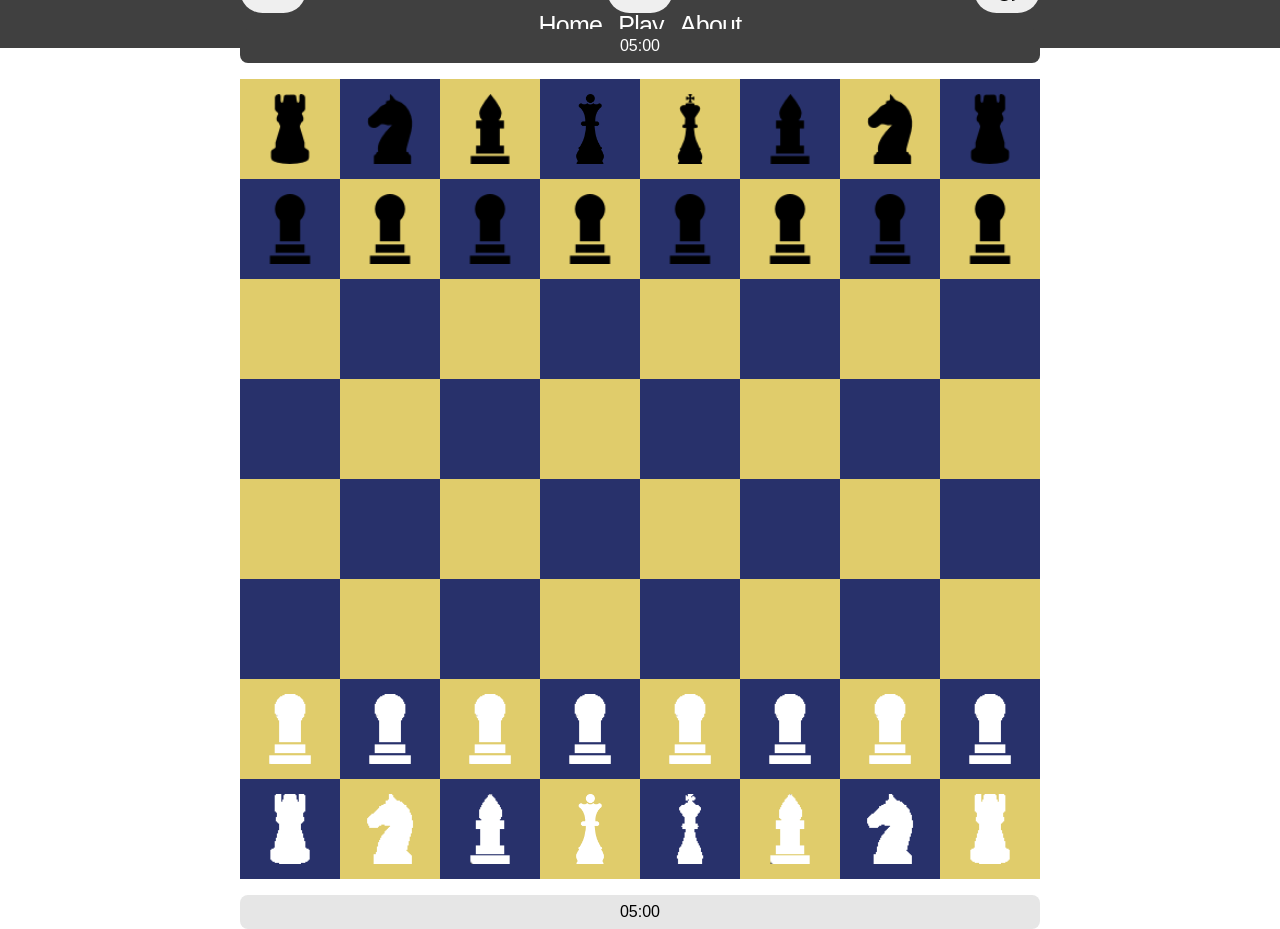
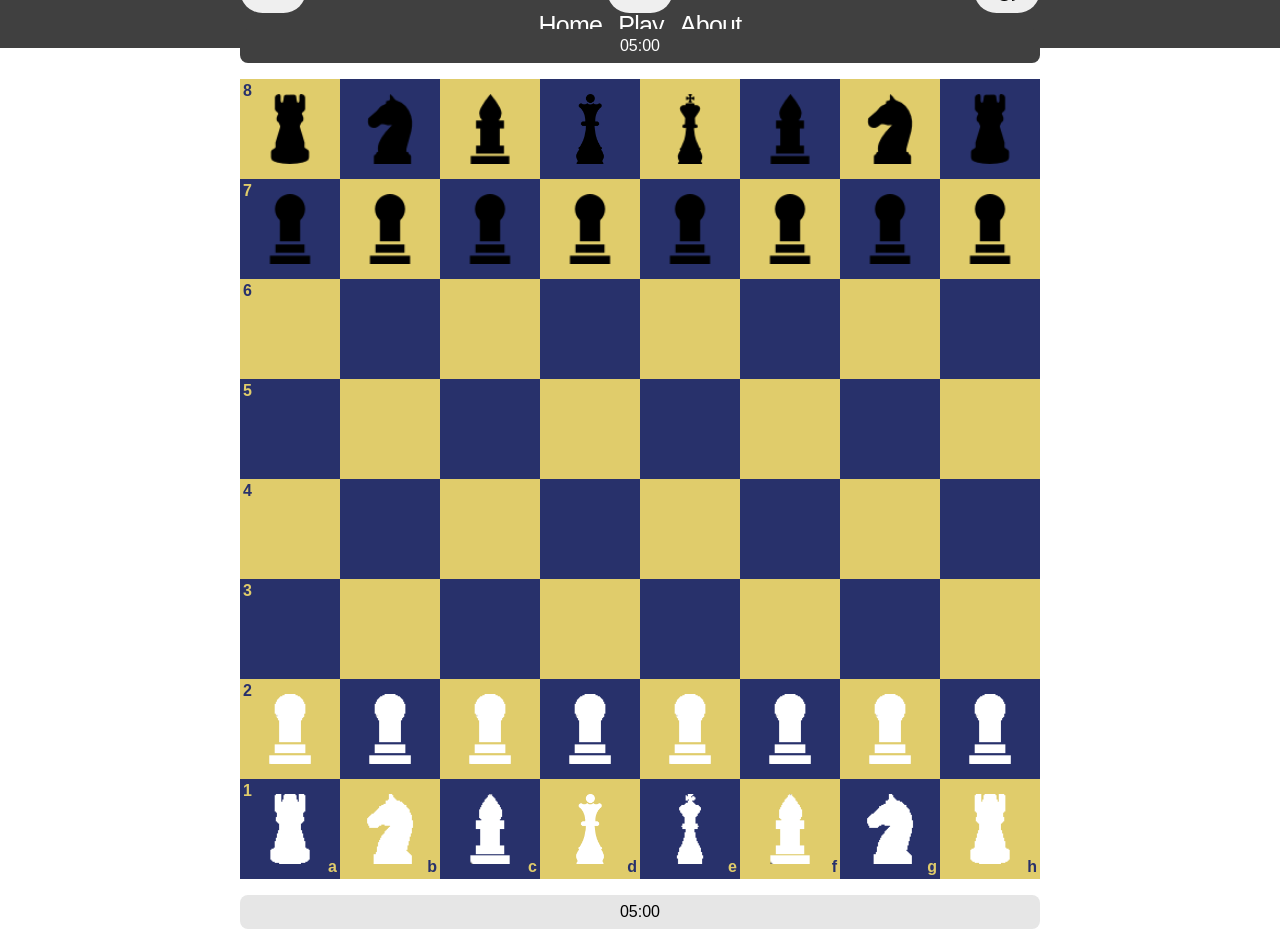
Before and after one commit to Antonzo/magic-chess, a React (Create React App) app: page /room in a window 1280 px wide. Built offline with nearby package versions, Linux system fonts and the light colour scheme.

Commit message:
small logic changes

```diff
--- a/src/components/game/CellComponent.scss
+++ b/src/components/game/CellComponent.scss
@@ -13,4 +13,15 @@
     max-height: 25px;
     max-width: 25px;
   }
+
+  &__label {
+    &--number {
+      top: 3px;
+      left: 3px;
+    }
+    &--letter {
+      bottom: 3px;
+      right: 3px;
+    }
+  }
 }
--- a/src/components/game/CellComponent.tsx
+++ b/src/components/game/CellComponent.tsx
@@ -1,6 +1,8 @@
 import React, {FC, useEffect, useState} from 'react'
 import {Cell} from "models/Cell"
+import {indexToChessLetter, indexToChessNumber} from "utils/mappings"
 import "components/game/CellComponent.scss"
+import {Colors} from "../../models/Colors";
 
 interface CellProps {
     cell: Cell
@@ -23,22 +25,27 @@ const CellComponent: FC<CellProps> = ({cell, selected, click}) => {
         }
     }, [cell])
 
-    function getColorClass() {
+    const colorClass= (function () {
         if (cellAvailable && cellFigure)
-            return 'bg-color-chess-available'
+            return 'color-chess-available'
         if (selected)
-            return 'bg-color-chess-selected'
-        return `bg-color-chess-${cell.color}`
-    }
+            return 'color-chess-selected'
+        return `color-chess-${cell.color}`
+    })()
+
+    const colorClassOpposite = cell.color === Colors.WHITE ? 'color-chess-black' : 'color-chess-white'
 
 
     return (
         <div
-            className={['cell d-flex justify-center align-center full-width', getColorClass()].join(" ")}
+            className={`cell position-relative d-flex justify-center align-center full-width bg-${colorClass}`}
             onClick={() => click(cell)}
         >
             {cellAvailable && !cellFigure && <div className="cell__step-indicator rounded-circle bg-color-chess-selected" />}
-            {cellFigure?.logo && <img className="cell__figure-logo position-relative" src={cellFigure.logo} draggable="false" alt={`${cellFigure.color} ${cellFigure.name} logo`} />}
+            {cellFigure?.logo && <img className="cell__figure-logo position-relative z-1" src={cellFigure.logo} draggable="false" alt={`${cellFigure.color} ${cellFigure.name} logo`} />}
+            {cell.x === 0 && <p className={`position-absolute font-bold cell__label--number ${colorClassOpposite}`}>{indexToChessNumber(cell.y)}</p> }
+            {cell.y === 7 && <p className={`position-absolute font-bold cell__label--letter ${colorClassOpposite}`}>{indexToChessLetter(cell.x)}</p> }
+
         </div>
     )
 }
--- a/src/models/Board.ts
+++ b/src/models/Board.ts
@@ -42,6 +42,16 @@ export class Board {
         return null
     }
 
+    public swapPlayers(movedFigureColor: Colors) {
+        if (movedFigureColor === Colors.WHITE) {
+            this.whitePlayer.deactivate()
+            this.blackPlayer.activate()
+        } else {
+            this.blackPlayer.deactivate()
+            this.whitePlayer.activate()
+        }
+    }
+
     public highlightCells(selectedCell: Cell | null) {
         for (let i = 0; i < this.cells.length; i ++) {
             const row = this.cells[i]
@@ -64,22 +74,40 @@ export class Board {
 
     public calculateAttackAreasWhite(ignoreCheck: boolean = false) {
         this.cellsUnderWhiteAttack = []
+        let whiteFigures: Figure[] = []
         this.cells.forEach(row =>
             row.forEach(cell => {
-                if (cell.figure?.color === Colors.WHITE && cell.figure.canMove(cell, ignoreCheck))
-                    this.cellsUnderWhiteAttack.push(cell)
+                if (cell.figure?.color === Colors.WHITE)
+                    whiteFigures.push(cell.figure)
             })
         )
+        whiteFigures.forEach(figure => {
+            this.cells.forEach(row =>
+                row.forEach(cell => {
+                    if (figure.canMove(cell, ignoreCheck))
+                        this.cellsUnderWhiteAttack.push(cell)
+                })
+            )
+        })
     }
 
     public calculateAttackAreasBlack(ignoreCheck: boolean = false) {
         this.cellsUnderBlackAttack = []
+        let blackFigures: Figure[] = []
         this.cells.forEach(row =>
             row.forEach(cell => {
-                if (cell.figure?.color === Colors.BLACK && cell.figure.canMove(cell, ignoreCheck))
-                    this.cellsUnderBlackAttack.push(cell)
+                if (cell.figure?.color === Colors.BLACK)
+                    blackFigures.push(cell.figure)
             })
         )
+        blackFigures.forEach(figure => {
+            this.cells.forEach(row =>
+                row.forEach(cell => {
+                    if (figure.canMove(cell, ignoreCheck))
+                        this.cellsUnderBlackAttack.push(cell)
+                })
+            )
+        })
     }
 
     public isKingUnderAttack(color: Colors): boolean {
@@ -96,29 +124,29 @@ export class Board {
         return loser
     }
 
-    public changeGameState(): boolean {
-        this.swapPlayers()
-        if (this.isStalemate(Colors.WHITE)) {
+    public changeGameState(movedFigureColor: Colors): boolean {
+        this.swapPlayers(movedFigureColor)
+        console.log("changeGameState//0", movedFigureColor, this.cellsUnderWhiteAttack.length, this.cellsUnderWhiteAttack)
+        if (movedFigureColor === Colors.BLACK && this.cellsUnderWhiteAttack.length === 0) {
             if (this.isKingUnderAttack(Colors.WHITE)) {
                 this.endGame(this.whitePlayer)
                 console.log("checkmate//WHITE")
             }
             this.endGame(null)
             console.log("stalemate//WHITE")
-            // return true
+            return true
         }
-        if (this.isStalemate(Colors.BLACK)) {
+        if (movedFigureColor === Colors.WHITE && this.cellsUnderBlackAttack.length === 0) {
             if (this.isKingUnderAttack(Colors.BLACK)) {
                 this.endGame(this.blackPlayer)
                 console.log("checkmate//BLACK")
             }
             this.endGame(null)
             console.log("stalemate//BLACK")
-            // return true
+            return true
         }
         return false
     }
-
     // private methods
     private initCells() {
         for (let i = 0; i < 8; i++) {
@@ -172,28 +200,4 @@ export class Board {
         new Queen(Colors.BLACK, this.getCell(3, 0))
         new Queen(Colors.WHITE, this.getCell(3, 7))
     }
-
-    private isStalemate(color: Colors): boolean {
-        console.log("isStalemate", color)
-        this.cells.forEach(row =>
-            row.forEach(cell => {
-                if (cell.figure?.color === color)
-                    console.log(cell.figure.name, cell.figure.canMove(cell, true))
-                if (cell.figure?.color === color && cell.figure.canMove(cell, true))
-                   return false
-            })
-        )
-        return true
-    }
-
-    private swapPlayers() {
-        if (this.whitePlayer.isActive()) {
-            this.whitePlayer.deactivate()
-            this.blackPlayer.activate()
-        }
-        else {
-            this.blackPlayer.deactivate()
-            this.whitePlayer.activate()
-        }
-    }
 }
--- a/src/models/figures/Figure.ts
+++ b/src/models/figures/Figure.ts
@@ -36,6 +36,6 @@ export class Figure {
 
     moveFigure(target: Cell) {
         if (!target.board.gameInProgress) return
-        console.log("changeGameState", target.board.changeGameState())
+        target.board.changeGameState(this.color)
     }
 }
--- /dev/null
+++ b/src/utils/mappings.ts
@@ -0,0 +1,11 @@
+const indexToChessLetter = (index: number): string => {
+    const letters = ['a', 'b', 'c', 'd', 'e', 'f', 'g', 'h']
+    return letters[index]
+}
+
+const indexToChessNumber = (index: number): string => {
+    const numbers = ['8', '7', '6', '5', '4', '3', '2', '1']
+    return numbers[index]
+}
+
+export { indexToChessLetter, indexToChessNumber }
```
